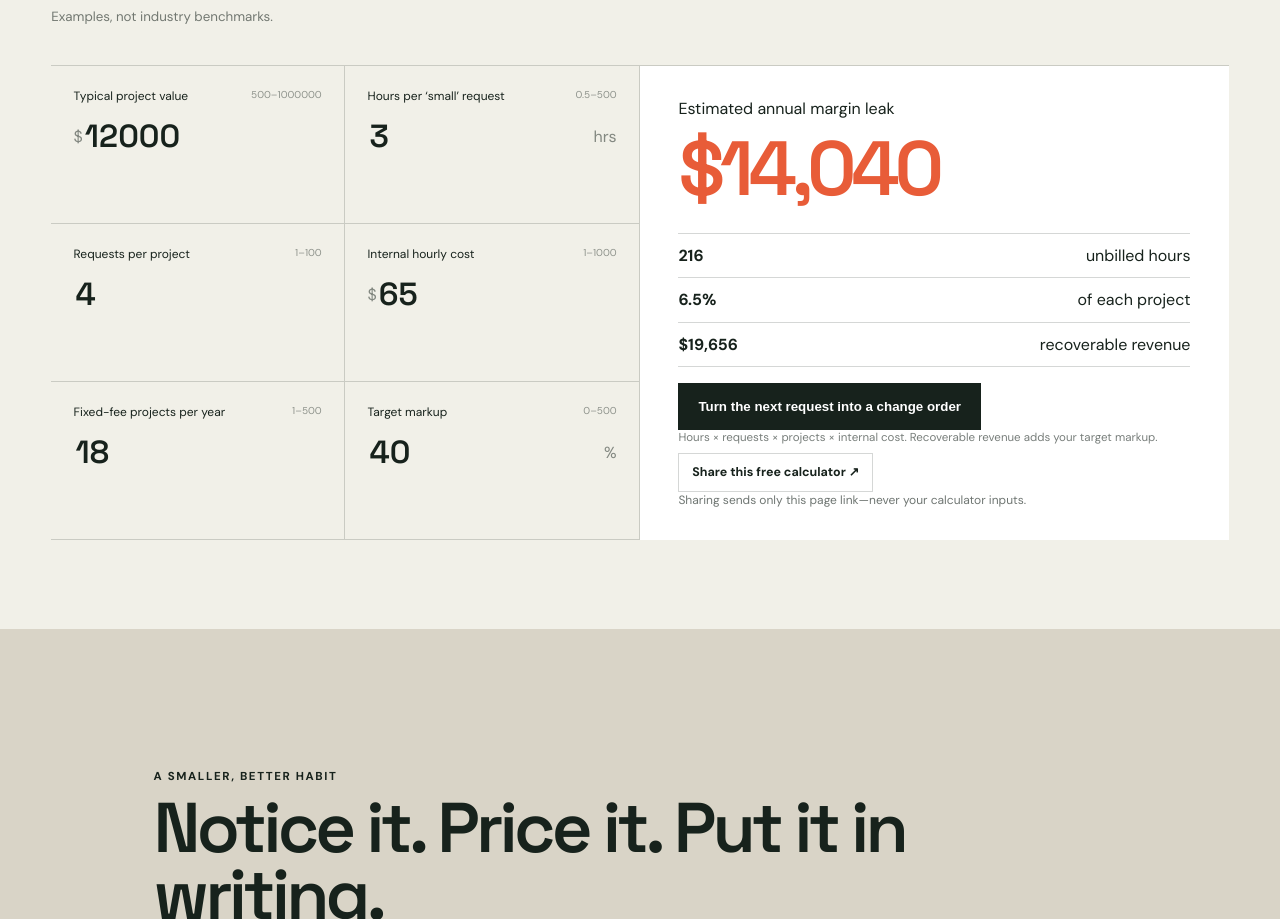
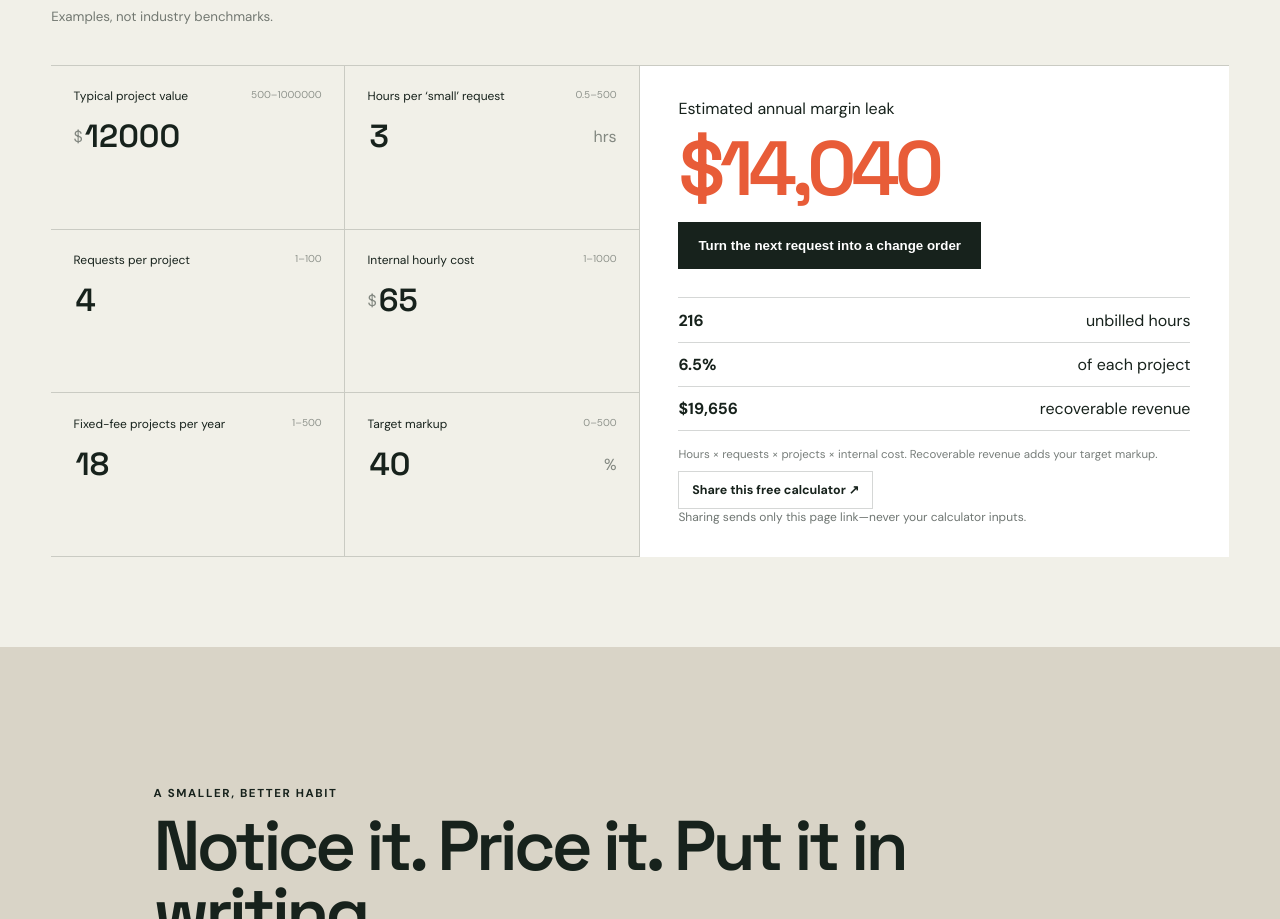
Before and after one commit to rustumsk/LET-GPT5.6-SOL-COOK, a Next.js app: page / in a window 1280 px wide. Shown: the part 1722-2641 px from the top of the page. Built offline with nearby package versions, Linux system fonts and the light colour scheme.

Commit message:
fix: surface result action above the fold

```diff
--- a/src/app/globals.css
+++ b/src/app/globals.css
@@ -276,9 +276,13 @@ a {
   margin: 0;
 }
 .result > strong {
+  display: block;
   font: 600 clamp(3.5rem, 6vw, 6rem) var(--font-display);
   letter-spacing: -0.07em;
   color: var(--rust);
+}
+.result-action {
+  margin: 0.35rem 0 0.75rem;
 }
 .result-lines {
   display: grid;
--- a/src/components/calculator.tsx
+++ b/src/components/calculator.tsx
@@ -214,6 +214,13 @@ export function Calculator() {
         <div className="result" aria-live="polite">
           <p>Estimated annual margin leak</p>
           <strong>{result ? money.format(result.annualCost) : "—"}</strong>
+          <button
+            className="primary result-action"
+            disabled={!input}
+            onClick={showPreview}
+          >
+            Turn the next request into a change order
+          </button>
           {result ? (
             <div className="result-lines">
               <span>
@@ -232,9 +239,6 @@ export function Calculator() {
               Fix the highlighted inputs to see your estimate.
             </p>
           )}
-          <button className="primary" disabled={!input} onClick={showPreview}>
-            Turn the next request into a change order
-          </button>
           <p className="formula">
             Hours × requests × projects × internal cost. Recoverable revenue
             adds your target markup.
```
